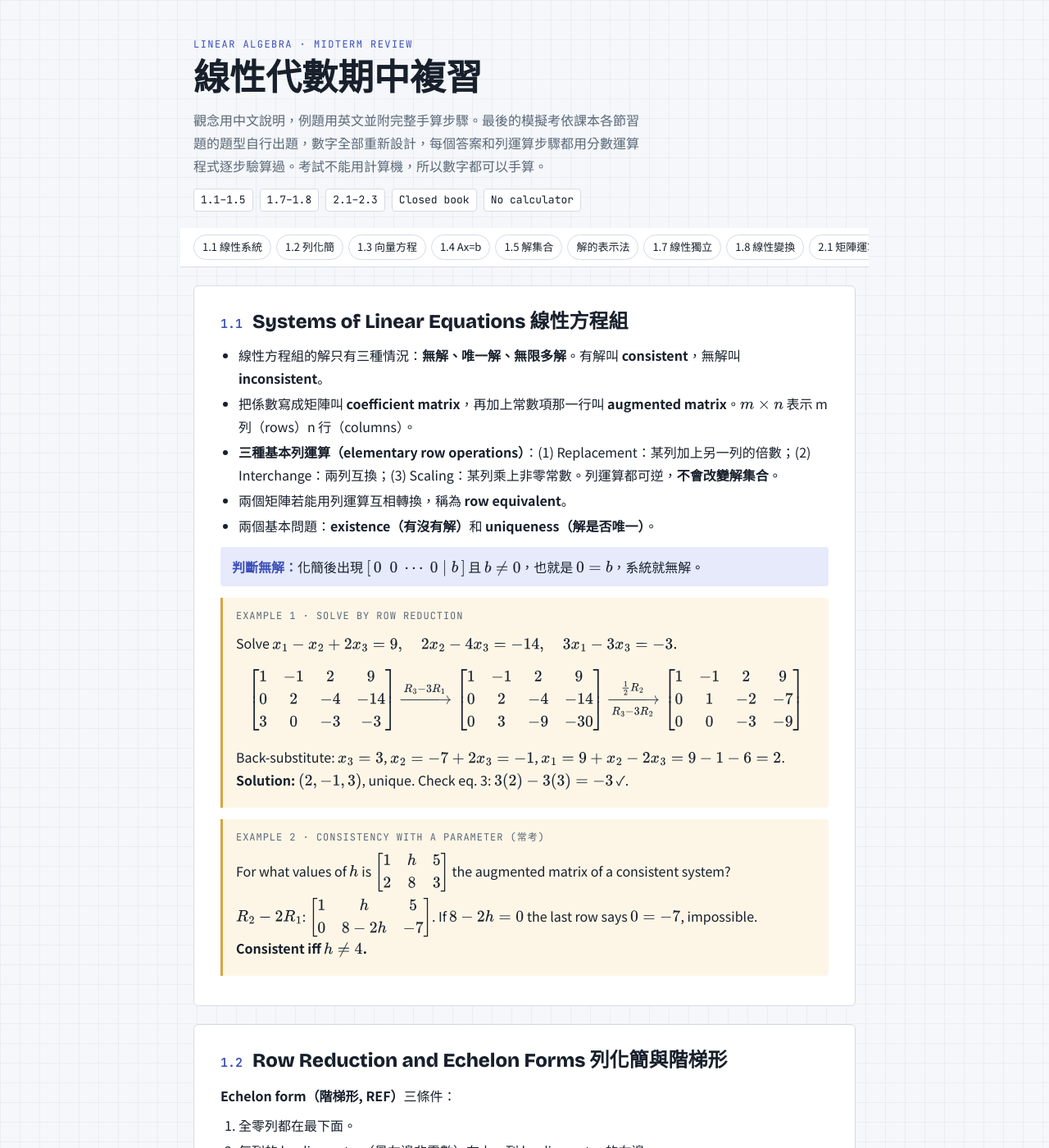
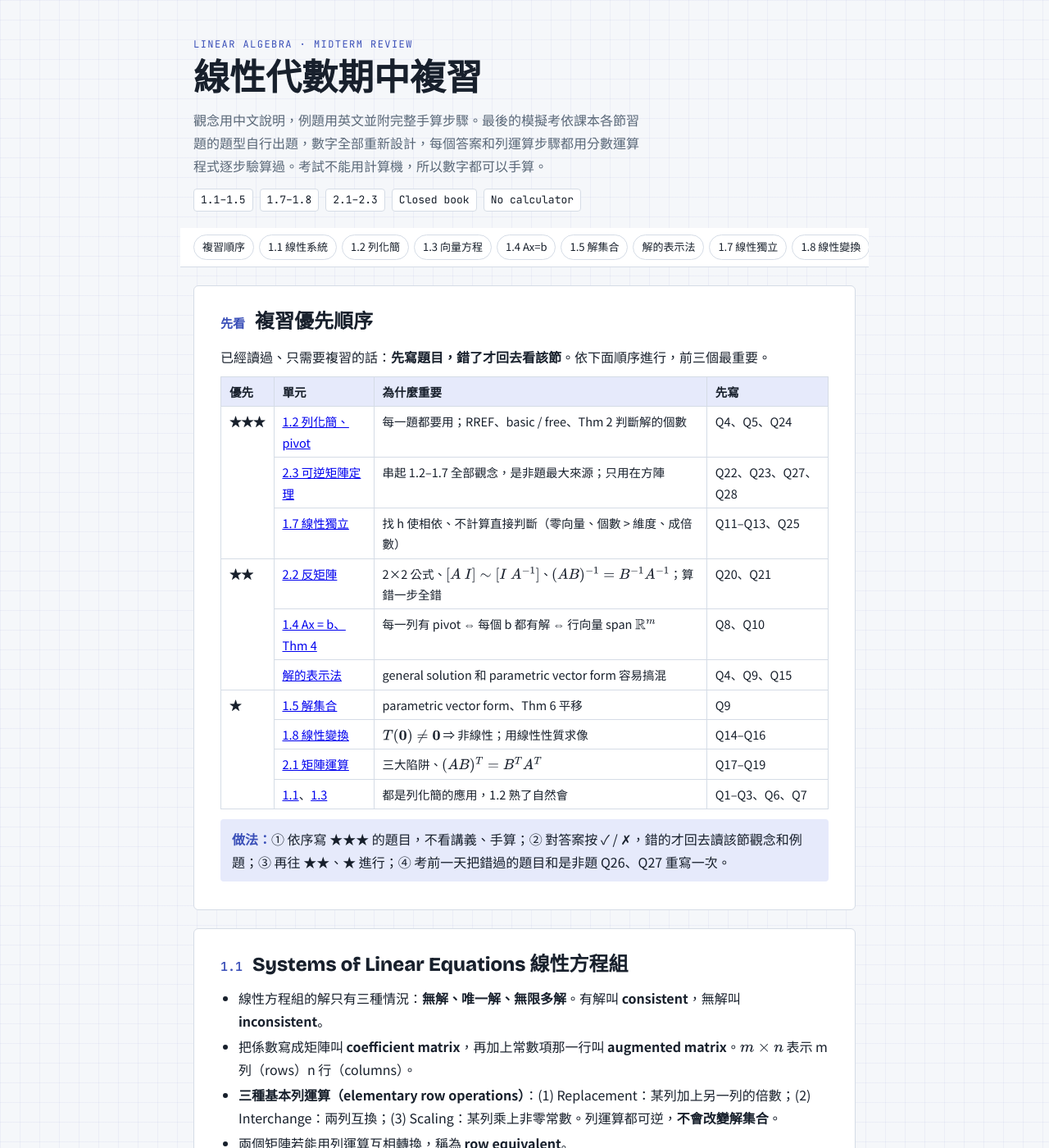
Before and after one commit to weif3383-cloud/weif3383-cloud.github.io, a Jekyll site: the page 線性代數線上題庫/index.html, which Jekyll copies as it is, in a window 1280 px wide and 1400 px high. Shown: the whole window at 82% size. Built offline with Jekyll 4.4.1, drawn with Linux system fonts in a browser that asks for light colours.

Commit message:
線性代數線上題庫：新增複習優先順序
Co-Authored-By: Claude Opus 5.5 <noreply@anthropic.com>
Claude-Session: https://claude.ai/code/session_01MJ14ZMPqXfMnaoTn9V6Aam

```diff
--- a/線性代數線上題庫/index.html
+++ b/線性代數線上題庫/index.html
@@ -91,8 +91,28 @@ html{scroll-behavior:smooth}
 </header>
 
 <nav class="chips" aria-label="章節">
-  <a href="#s11">1.1 線性系統</a><a href="#s12">1.2 列化簡</a><a href="#s13">1.3 向量方程</a><a href="#s14">1.4 Ax=b</a><a href="#s15">1.5 解集合</a><a href="#forms">解的表示法</a><a href="#s17">1.7 線性獨立</a><a href="#s18">1.8 線性變換</a><a href="#s21">2.1 矩陣運算</a><a href="#s22">2.2 反矩陣</a><a href="#s23">2.3 可逆矩陣定理</a><a href="#quiz">模擬考</a>
+  <a href="#plan">複習順序</a><a href="#s11">1.1 線性系統</a><a href="#s12">1.2 列化簡</a><a href="#s13">1.3 向量方程</a><a href="#s14">1.4 Ax=b</a><a href="#s15">1.5 解集合</a><a href="#forms">解的表示法</a><a href="#s17">1.7 線性獨立</a><a href="#s18">1.8 線性變換</a><a href="#s21">2.1 矩陣運算</a><a href="#s22">2.2 反矩陣</a><a href="#s23">2.3 可逆矩陣定理</a><a href="#quiz">模擬考</a>
 </nav>
+
+<!-- priority -->
+<section class="sec" id="plan">
+<h2><span class="no">先看</span>複習優先順序</h2>
+<p>已經讀過、只需要複習的話：<b>先寫題目，錯了才回去看該節</b>。依下面順序進行，前三個最重要。</p>
+<div class="tbl"><table>
+<tr><th>優先</th><th>單元</th><th>為什麼重要</th><th>先寫</th></tr>
+<tr><td rowspan="3"><b>★★★</b></td><td><a href="#s12">1.2 列化簡、pivot</a></td><td>每一題都要用；RREF、basic / free、Thm 2 判斷解的個數</td><td>Q4、Q5、Q24</td></tr>
+<tr><td><a href="#s23">2.3 可逆矩陣定理</a></td><td>串起 1.2–1.7 全部觀念，是非題最大來源；只用在方陣</td><td>Q22、Q23、Q27、Q28</td></tr>
+<tr><td><a href="#s17">1.7 線性獨立</a></td><td>找 h 使相依、不計算直接判斷（零向量、個數 &gt; 維度、成倍數）</td><td>Q11–Q13、Q25</td></tr>
+<tr><td rowspan="3"><b>★★</b></td><td><a href="#s22">2.2 反矩陣</a></td><td>2×2 公式、\([A\ I]\sim[I\ A^{-1}]\)、\((AB)^{-1}=B^{-1}A^{-1}\)；算錯一步全錯</td><td>Q20、Q21</td></tr>
+<tr><td><a href="#s14">1.4 Ax = b、Thm 4</a></td><td>每一列有 pivot ⇔ 每個 b 都有解 ⇔ 行向量 span \(\mathbb R^m\)</td><td>Q8、Q10</td></tr>
+<tr><td><a href="#forms">解的表示法</a></td><td>general solution 和 parametric vector form 容易搞混</td><td>Q4、Q9、Q15</td></tr>
+<tr><td rowspan="4"><b>★</b></td><td><a href="#s15">1.5 解集合</a></td><td>parametric vector form、Thm 6 平移</td><td>Q9</td></tr>
+<tr><td><a href="#s18">1.8 線性變換</a></td><td>\(T(\mathbf 0)\ne\mathbf 0\) ⇒ 非線性；用線性性質求像</td><td>Q14–Q16</td></tr>
+<tr><td><a href="#s21">2.1 矩陣運算</a></td><td>三大陷阱、\((AB)^T=B^TA^T\)</td><td>Q17–Q19</td></tr>
+<tr><td><a href="#s11">1.1</a>、<a href="#s13">1.3</a></td><td>都是列化簡的應用，1.2 熟了自然會</td><td>Q1–Q3、Q6、Q7</td></tr>
+</table></div>
+<div class="key"><b>做法：</b>① 依序寫 ★★★ 的題目，不看講義、手算；② 對答案按 ✓ / ✗，錯的才回去讀該節觀念和例題；③ 再往 ★★、★ 進行；④ 考前一天把錯過的題目和是非題 Q26、Q27 重寫一次。</div>
+</section>
 
 <!-- 1.1 -->
 <section class="sec" id="s11">
```
